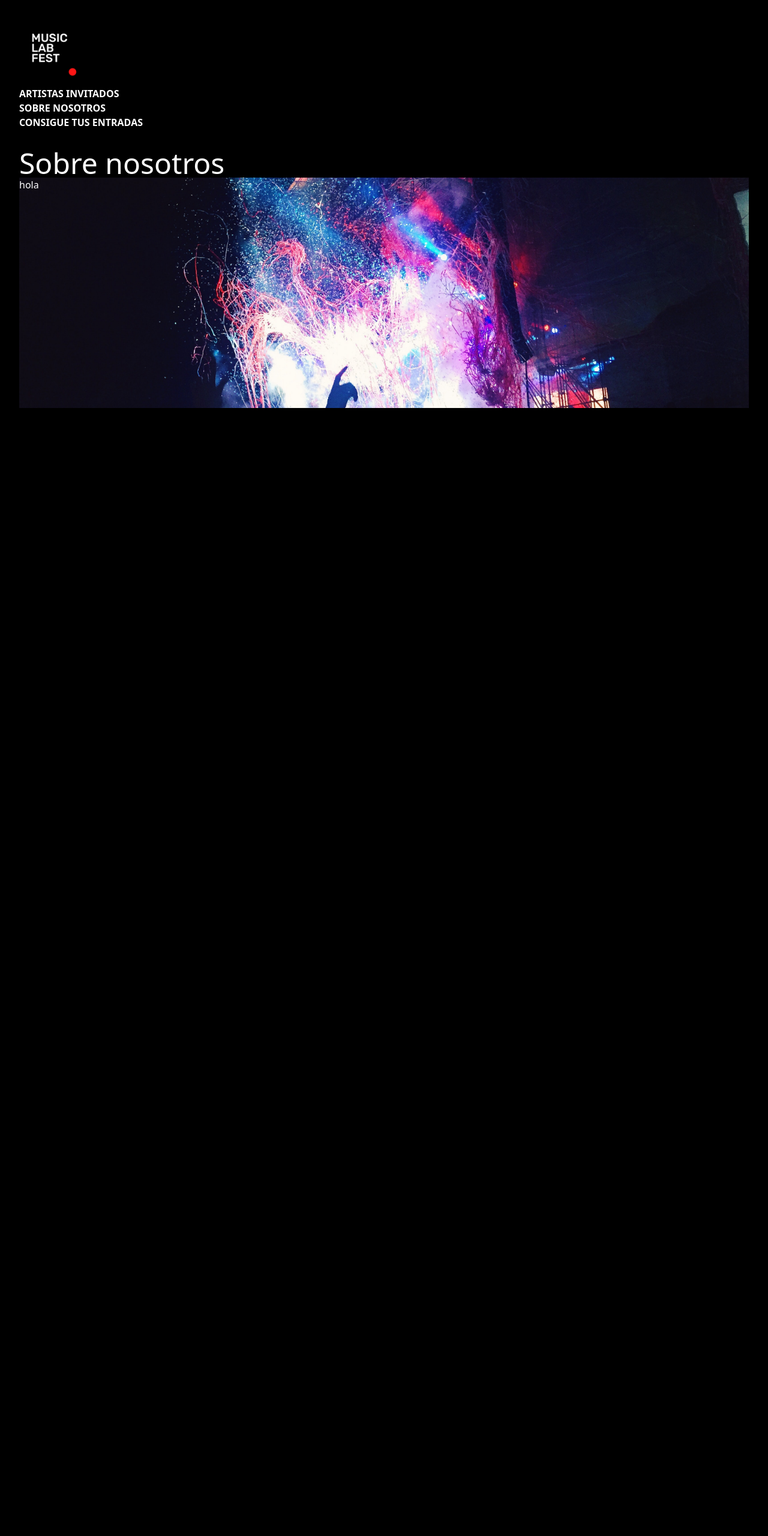
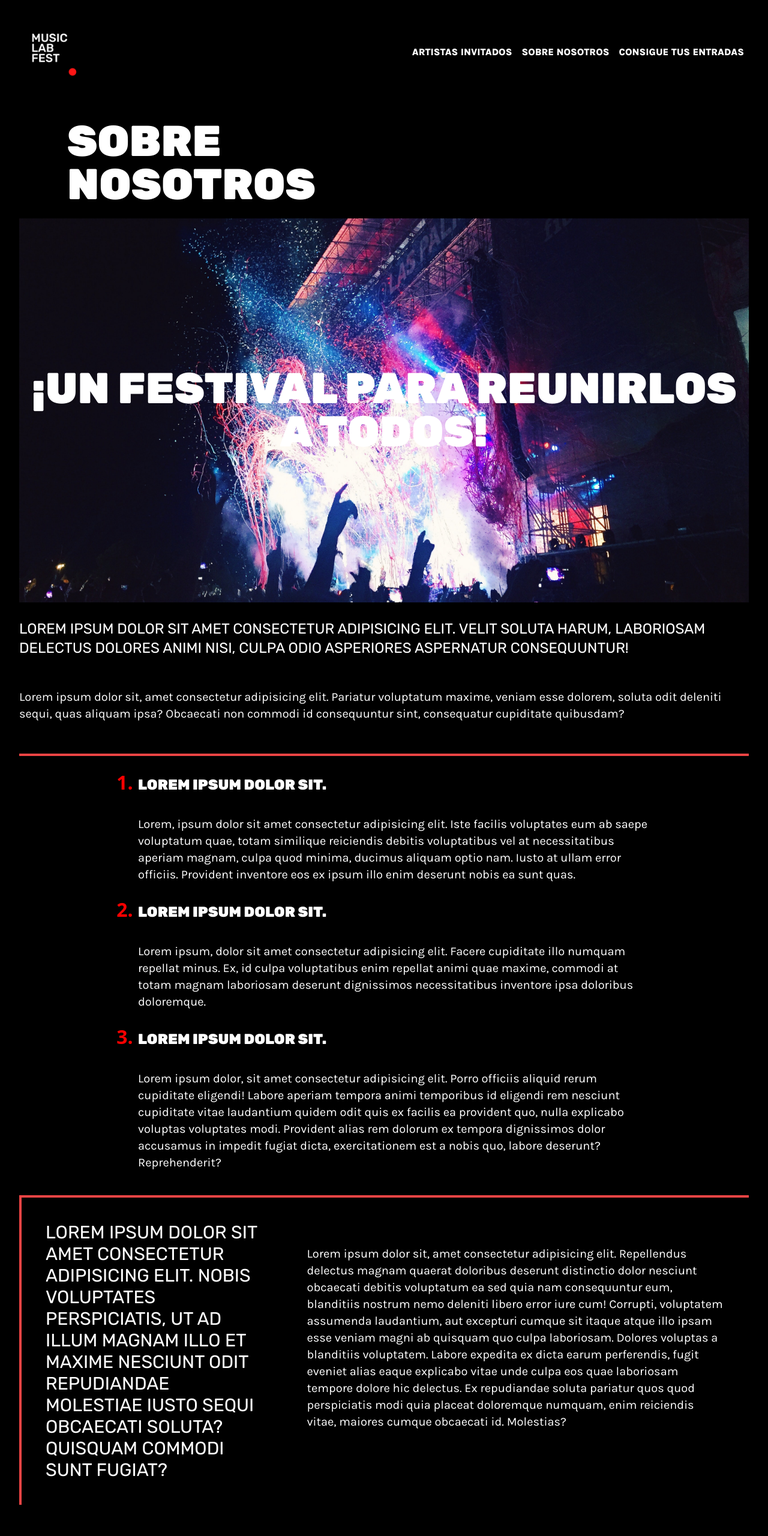
Before and after one commit to cestela/music-lab-fest-tailwind, a website built with Parcel: page src/index.html in a window 1280 px wide. Shown: the top 2560 px of the page at 60% size. Before the commit the page ends 1048 px from the top, so only its background shows below. Built offline with nearby package versions, Linux system fonts and the light colour scheme; some packages are replaced by stand-ins of ours.

Commit message:
about page finished

```diff
--- a/src/assets/styles/_variables.scss
+++ b/src/assets/styles/_variables.scss
@@ -1,10 +1,4 @@
 @use "sass:color";
 
-$font-family-sans-serif: -apple-system, BlinkMacSystemFont, "Segoe UI", Roboto,
-  "Helvetica Neue", Arial, sans-serif, "Apple Color Emoji", "Segoe UI Emoji",
-  "Segoe UI Symbol";
-$font-family-serif: "Georgia", "Times New Roman", serif;
-
-$uoc-corporate: #000078;
-$uoc-masterbrand: #73edff;
-$uoc-bg: color.scale($uoc-masterbrand, $lightness: 70%);
+@import url('https://fonts.googleapis.com/css2?family=Rubik:wght@300;400;500;600;700;800;900&display=swap');
+@import url('https://fonts.googleapis.com/css2?family=Karla:ital,wght@0,200;0,300;0,400;0,500;0,600;0,700;0,800;1,200;1,300;1,400;1,500;1,600;1,700;1,800&display=swap');
--- a/src/assets/styles/custom.scss
+++ b/src/assets/styles/custom.scss
@@ -3,4 +3,34 @@
   background-size: cover;
   background-position-x: 50%;
   background-position: 50%;
+  height: 500px !important;
 }
+
+li::marker {
+  color:red;
+  font-size: 2rem;
+  font-weight: 900;
+}
+
+ol {
+  padding-inline-start: 40px;
+}
+
+.img-fluid {
+  max-height: 600px;
+  margin: 0 auto;
+}
+
+@layer components {
+  .nav {
+    @apply flex-col md:flex-row md:justify-between md:items-center md:mb-6 p-4;
+
+    &_bar {
+      @apply uppercase font-black font-body flex flex-col md:flex-row items-start;
+    }
+
+    &_link {
+      @apply border-b-2 border-transparent hover:border-red-500 md:mx-2;
+    }
+  }
+}
--- a/src/index.html
+++ b/src/index.html
@@ -12,29 +12,75 @@
         <!-- do not remove this line! -->
         <title>Music Lab Fest</title>
     </head>
-    <body class="bg-black text-white p-4 flex flex-col">
-        <nav class="flex flex-col p-4">
+    <body class="bg-black text-white p-4 flex flex-col container h-full leading-normal">
+        <nav class="flex nav">
             <a href="index.html">
                 <img src="assets/images/logo.png" class="w-28 h-28">
             </a>
-            <ul class="uppercase font-black flex flex-col items-start">
-                <li class="">
+            <ul class="nav_bar">
+                <li class="nav_link">
                     <a href="#">Artistas invitados</a>
                 </li>
-                <li class="">
+                <li class="nav_link">
                     <a href="#">Sobre nosotros</a>
                 </li>
-                <li calss="">
+                <li class="nav_link">
                     <a href="#">Consigue tus entradas</a>
                 </li>
               </ul>
         </nav>
-        <main class="flex h-screen flex-col p-4">
-            <h1 class="text-5xl">Sobre nosotros</h1>
-            <div class="h-3/6 concert">
-                <p>hola</p>
+        <main class="flex h-screen flex-col p-4 text-left">
+            <h1 class="text-6xl md:text-7xl  md:ml-20 font-black uppercase font-header">Sobre<br>nosotros</h1>
+            <div class="concert flex content-center my-5 py-20 md:py-80">
+                <div class="container self-center">
+                    <h1 class="text-6xl  md:text-7xl uppercase font-black font-header md:text-center">¡Un festival para reunirlos a todos!</h1>
+                 </div>
             </div>
+            <h3 class="text-2xl uppercase my-5 font-header md:mt-2">Lorem ipsum dolor sit amet consectetur adipisicing elit. Velit soluta harum, laboriosam delectus dolores animi nisi, culpa odio asperiores aspernatur consequuntur!</h3>
+            <p class="text-xl font-body md:my-8">Lorem ipsum dolor sit, amet consectetur adipisicing elit. Pariatur voluptatum maxime, veniam esse dolorem, soluta odit deleniti sequi, quas aliquam ipsa? Obcaecati non commodi id consequuntur sint, consequatur cupiditate quibusdam?</p>
+            <div class="border-t-4 border-b-4 border-red-500 mt-5 py-5 flex p-2 md:justify-center">
+                <ol class="list-decimal md:w-3/4">
+                    <li>
+                        <div>
+                            <h4 class="font-black uppercase text-2xl mb-4 font-header">Lorem ipsum dolor sit.</h4>
+                            <p class="text-xl font-body md:py-5">Lorem, ipsum dolor sit amet consectetur adipisicing elit. Iste facilis voluptates eum ab saepe voluptatum quae, totam similique reiciendis debitis voluptatibus vel at necessitatibus aperiam magnam, culpa quod minima, ducimus aliquam optio nam. Iusto at ullam error officiis. Provident inventore eos ex ipsum illo enim deserunt nobis ea sunt quas.</p>
+                        </div>
+                    </li>
+                    <li>
+                        <div>
+                        <h4 class="font-black uppercase text-2xl mb-4 font-header">Lorem ipsum dolor sit.</h4>
+                        <p class="text-xl font-body md:py-5"> Lorem ipsum, dolor sit amet consectetur adipisicing elit. Facere cupiditate illo numquam repellat minus. Ex, id culpa voluptatibus enim repellat animi quae maxime, commodi at totam magnam laboriosam deserunt dignissimos necessitatibus inventore ipsa doloribus doloremque.</p>
+                    </div>
+                    </li>
+                    <li>
+                        <div>
+                            <h4 class="font-black uppercase text-2xl mb-4 font-header">Lorem ipsum dolor sit.</h4>
+                            <p class="text-xl font-body md:py-5">Lorem ipsum dolor, sit amet consectetur adipisicing elit. Porro officiis aliquid rerum cupiditate eligendi! Labore aperiam tempora animi temporibus id eligendi rem nesciunt cupiditate vitae laudantium quidem odit quis ex facilis ea provident quo, nulla explicabo voluptas voluptates modi. Provident alias rem dolorum ex tempora dignissimos dolor accusamus in impedit fugiat dicta, exercitationem est a nobis quo, labore deserunt? Reprehenderit?</p>
+                        </div>
+                    </li>
+                </ol>
+            </div>
+            <div class="flex flex-col mb-6 md:flex-row md:justify-between">
+                <blockquote class="py-4 md:p-10 uppercase text-xl border-l-4 border-red-500 pl-4 mb-8">
+                    <h3 class="font-header text-3xl">Lorem ipsum dolor sit amet consectetur adipisicing elit. Nobis voluptates perspiciatis, ut ad illum magnam illo et maxime nesciunt odit repudiandae molestiae iusto sequi obcaecati soluta? Quisquam commodi sunt fugiat?</h3>
+                </blockquote>
+                <p class="text-xl font-body md:p-10 md:my-10">Lorem ipsum dolor sit, amet consectetur adipisicing elit. Repellendus delectus magnam quaerat doloribus deserunt distinctio dolor nesciunt obcaecati debitis voluptatum ea sed quia nam consequuntur eum, blanditiis nostrum nemo deleniti libero error iure cum! Corrupti, voluptatem assumenda laudantium, aut excepturi cumque sit itaque atque illo ipsam esse veniam magni ab quisquam quo culpa laboriosam. Dolores voluptas a blanditiis voluptatem. Labore expedita ex dicta earum perferendis, fugit eveniet alias eaque explicabo vitae unde culpa eos quae laboriosam tempore dolore hic delectus. Ex repudiandae soluta pariatur quos quod perspiciatis modi quia placeat doloremque numquam, enim reiciendis vitae, maiores cumque obcaecati id. Molestias?</p>
+            </div>
+            <img src="/assets/images/concert.jpg" class="img-fluid" alt="Responsive image">
+            <p class="text-xl mt-6 font-body">Lorem ipsum dolor sit, amet consectetur adipisicing elit. Pariatur voluptatum maxime, veniam esse dolorem, soluta odit deleniti sequi, quas aliquam ipsa? Obcaecati non commodi id consequuntur sint, consequatur cupiditate quibusdam?</p>
+            <footer class="flex justify-between my-6">
+                <img
+                src="assets/images/logo.png"
+                alt="Music Lab Fest"
+                class="w-28 h-28"
+            />
+            <div class="w-1/2 flex justify-end">
+                <a href="#"><i class="fab fa-twitter fa-2x m-2"></i></a>
+                <a href="#"><i class="fab fa-facebook-f fa-2x m-2"></i></a>
+                <a href="#"><i class="fab fa-instagram fa-2x m-2"></i></a>
+            </div>
+            </footer>
+        </main>
 
-        </main>
     </body>
 </html>
--- a/stylelint.config.js
+++ b/stylelint.config.js
@@ -8,6 +8,7 @@ module.exports = {
     "no-eol-whitespace": null,
     "declaration-empty-line-before": null,
     "value-keyword-case": null,
+    "declaration-colon-space-after": null,
     "at-rule-no-unknown": [
       true,
       {
@@ -18,6 +19,7 @@ module.exports = {
           "variants",
           "screen",
           "use",
+          "layer",
         ],
       },
     ],
--- a/tailwind.config.js
+++ b/tailwind.config.js
@@ -4,10 +4,11 @@ module.exports = {
   purge: ["./src/**/*.html"],
   darkMode: false, // or 'media' or 'class'
   theme: {
+    fontFamily: {
+      header: ['Rubik', 'sans-serif'],
+      body: ['Karla', 'sans-serif'],
+    },
     extend: {
-      colors: {
-        teal: colors.teal
-      },
       container: {
         center: true,
         padding: "1rem"
```
